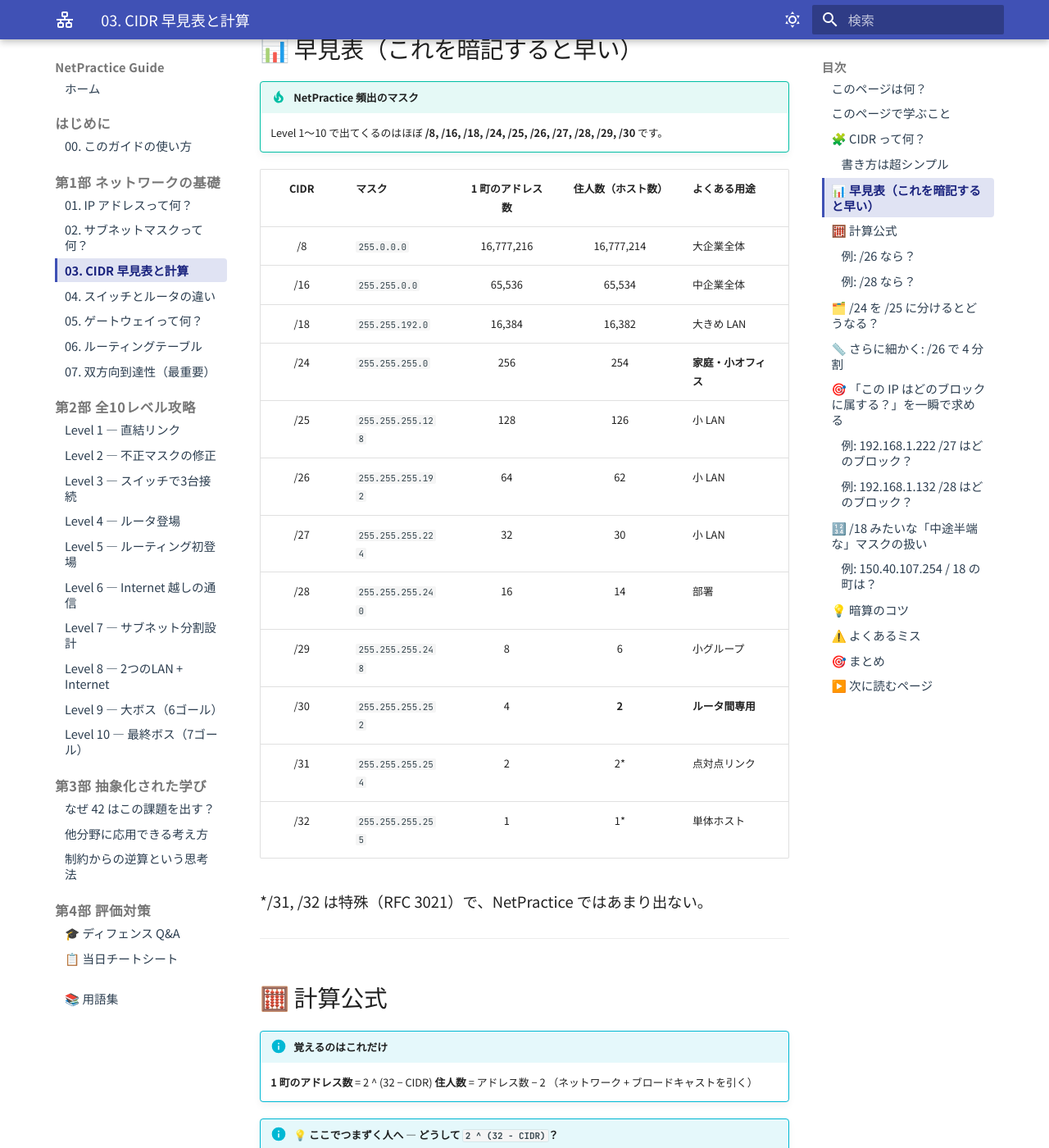
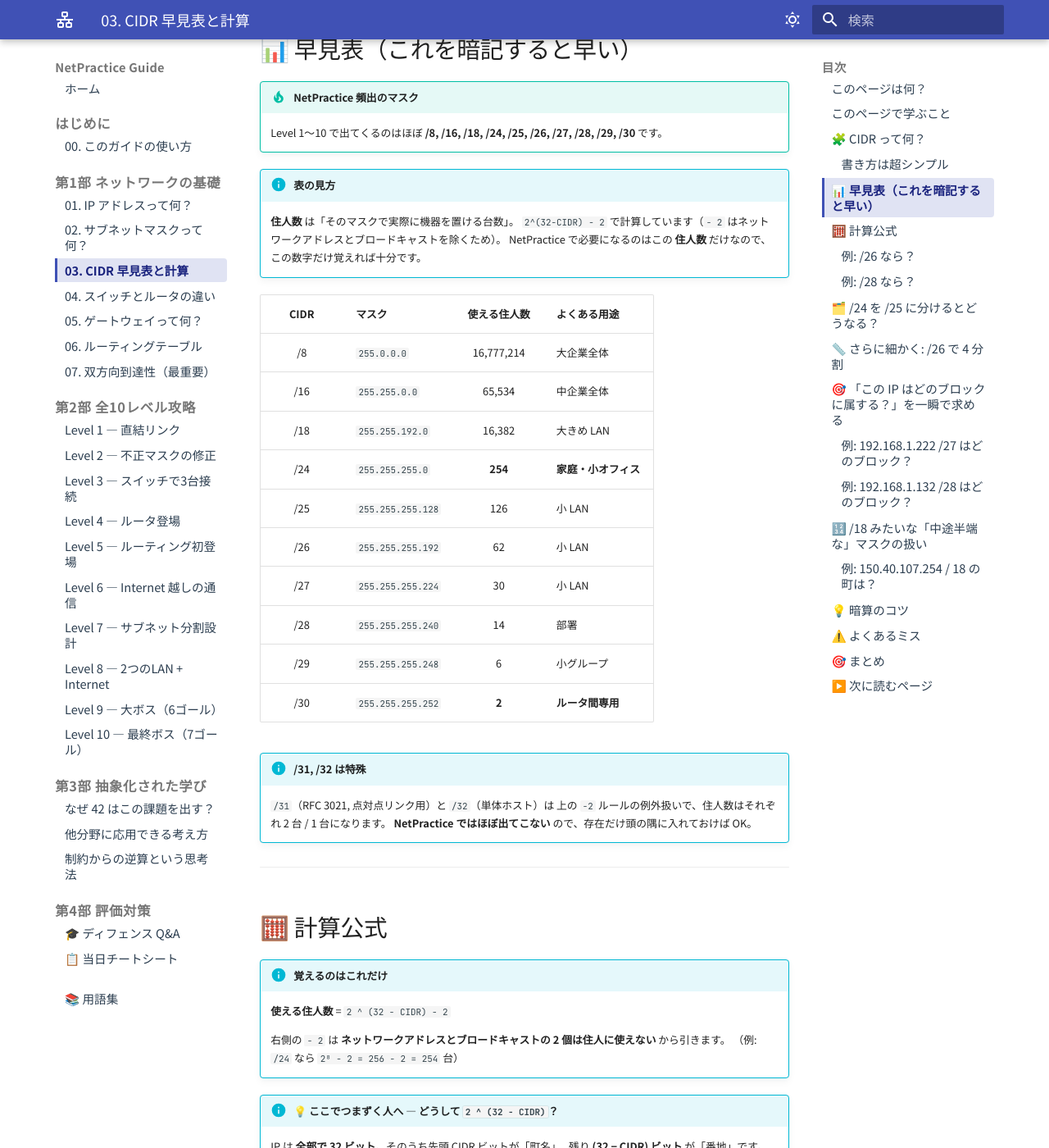
Before and after one commit to Tsunanko/netpractice-guide, an MkDocs documentation site: the page built from docs/01-basics/cidr.md, in a window 1280 px wide and 1400 px high, scrolled down 1521 px. Shown: the whole window at 82% size. Built offline with MkDocs 1.6.1 and Material for MkDocs 9.7.7, drawn with Linux system fonts in a browser that asks for light colours.

Commit message:
Collapse CIDR quick-reference table to a single hosts column
The previous two-column layout (アドレス数 / 住人数) was always 2 apart
and made readers pause to figure out which number to use. Drops the
中間値 column, keeps 使える住人数 only (which is what NetPractice
actually needs), folds the -2 rule into a short callout above the
table, and splits /31 /32 into their own note since they bypass the
-2 rule.

Co-Authored-By: Claude Opus 4.7 (1M context) <noreply@anthropic.com>

```diff
--- a/docs/01-basics/cidr.md
+++ b/docs/01-basics/cidr.md
@@ -48,30 +48,38 @@
 !!! tip "NetPractice 頻出のマスク"
     Level 1〜10 で出てくるのはほぼ **/8, /16, /18, /24, /25, /26, /27, /28, /29, /30** です。
 
-| CIDR | マスク | 1 町のアドレス数 | 住人数（ホスト数） | よくある用途 |
-|:-:|:---|:-:|:-:|:---|
-| /8  | `255.0.0.0`         | 16,777,216 | 16,777,214 | 大企業全体 |
-| /16 | `255.255.0.0`       | 65,536     | 65,534     | 中企業全体 |
-| /18 | `255.255.192.0`     | 16,384     | 16,382     | 大きめ LAN |
-| /24 | `255.255.255.0`     | 256        | 254        | **家庭・小オフィス** |
-| /25 | `255.255.255.128`   | 128        | 126        | 小 LAN |
-| /26 | `255.255.255.192`   | 64         | 62         | 小 LAN |
-| /27 | `255.255.255.224`   | 32         | 30         | 小 LAN |
-| /28 | `255.255.255.240`   | 16         | 14         | 部署 |
-| /29 | `255.255.255.248`   | 8          | 6          | 小グループ |
-| /30 | `255.255.255.252`   | 4          | **2**      | **ルータ間専用** |
-| /31 | `255.255.255.254`   | 2          | 2*         | 点対点リンク |
-| /32 | `255.255.255.255`   | 1          | 1*         | 単体ホスト |
+!!! info "表の見方"
+    **住人数** は「そのマスクで実際に機器を置ける台数」。
+    `2^(32−CIDR) − 2` で計算しています（`− 2` はネットワークアドレスとブロードキャストを除くため）。
+    NetPractice で必要になるのはこの **住人数** だけなので、この数字だけ覚えれば十分です。
 
-*/31, /32 は特殊（RFC 3021）で、NetPractice ではあまり出ない。
+| CIDR | マスク | 使える住人数 | よくある用途 |
+|:-:|:---|:-:|:---|
+| /8  | `255.0.0.0`         | 16,777,214 | 大企業全体 |
+| /16 | `255.255.0.0`       | 65,534     | 中企業全体 |
+| /18 | `255.255.192.0`     | 16,382     | 大きめ LAN |
+| /24 | `255.255.255.0`     | **254**    | **家庭・小オフィス** |
+| /25 | `255.255.255.128`   | 126        | 小 LAN |
+| /26 | `255.255.255.192`   | 62         | 小 LAN |
+| /27 | `255.255.255.224`   | 30         | 小 LAN |
+| /28 | `255.255.255.240`   | 14         | 部署 |
+| /29 | `255.255.255.248`   | 6          | 小グループ |
+| /30 | `255.255.255.252`   | **2**      | **ルータ間専用** |
+
+!!! info "/31, /32 は特殊"
+    `/31`（RFC 3021, 点対点リンク用）と `/32`（単体ホスト）は
+    上の `-2` ルールの例外扱いで、住人数はそれぞれ 2 台 / 1 台になります。
+    **NetPractice ではほぼ出てこない** ので、存在だけ頭の隅に入れておけば OK。
 
 ---
 
 ## 🧮 計算公式
 
 !!! info "覚えるのはこれだけ"
-    **1 町のアドレス数** = 2 ^ (32 − CIDR)
-    **住人数**         = アドレス数 − 2 （ネットワーク + ブロードキャストを引く）
+    **使える住人数** = `2 ^ (32 − CIDR) − 2`
+
+    右側の `− 2` は **ネットワークアドレスとブロードキャストの 2 個は住人に使えない** から引きます。
+    （例: `/24` なら `2⁸ − 2 = 256 − 2 = 254` 台）
 
 !!! info "💡 ここでつまずく人へ — どうして `2 ^ (32 - CIDR)`？"
     IP は **全部で 32 ビット**。そのうち先頭 CIDR ビットが「町名」、
```
